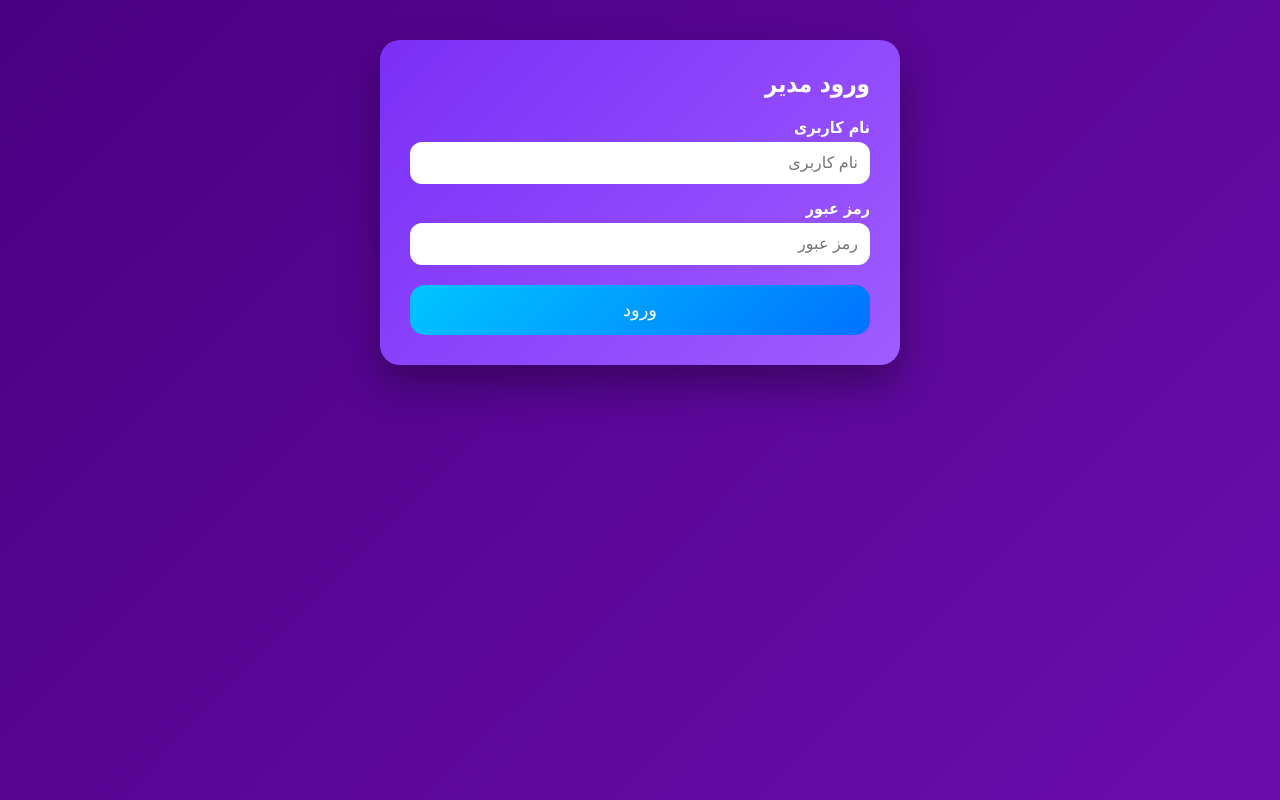
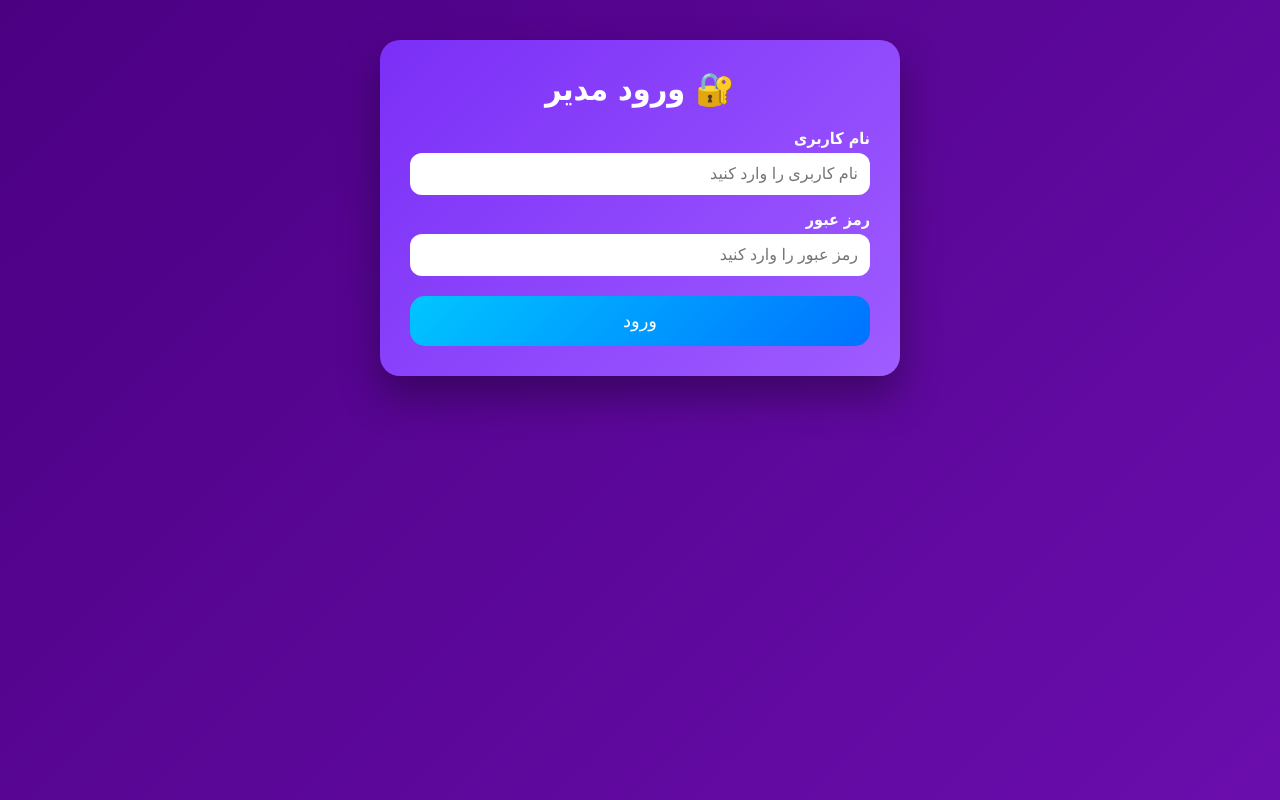
Before and after one commit to arminalvandi/library-management-system, a Flask app: page /login in a window 1280 px wide. Run offline with Flask 3, Linux system fonts and the light colour scheme.

Commit message:
Update login.html

```diff
--- a/templates/login.html
+++ b/templates/login.html
@@ -2,23 +2,25 @@
 <html lang="fa">
 <head>
     <meta charset="UTF-8">
-    <title>ورود به داشبورد</title>
-    <link rel="stylesheet" href="{{ url_for('static', filename='css/style.css') }}">
+    <title>ورود مدیر</title>
+    <link rel="stylesheet" href="../static/css/style.css">
 </head>
 <body>
 
 <div class="page">
     <div class="form-card">
-        <h2>ورود مدیر</h2>
+        <h1 style="text-align:center;">🔐 ورود مدیر</h1>
+
         {% if error %}
-        <p style="color: #ffcccb;">{{ error }}</p>
+            <p style="color: #ff4b5c; text-align:center;">{{ error }}</p>
         {% endif %}
+
         <form method="POST">
             <label for="username">نام کاربری</label>
-            <input type="text" id="username" name="username" placeholder="نام کاربری" required>
+            <input type="text" id="username" name="username" placeholder="نام کاربری را وارد کنید" required>
 
             <label for="password">رمز عبور</label>
-            <input type="password" id="password" name="password" placeholder="رمز عبور" required>
+            <input type="password" id="password" name="password" placeholder="رمز عبور را وارد کنید" required>
 
             <button type="submit" class="submit">ورود</button>
         </form>
```
